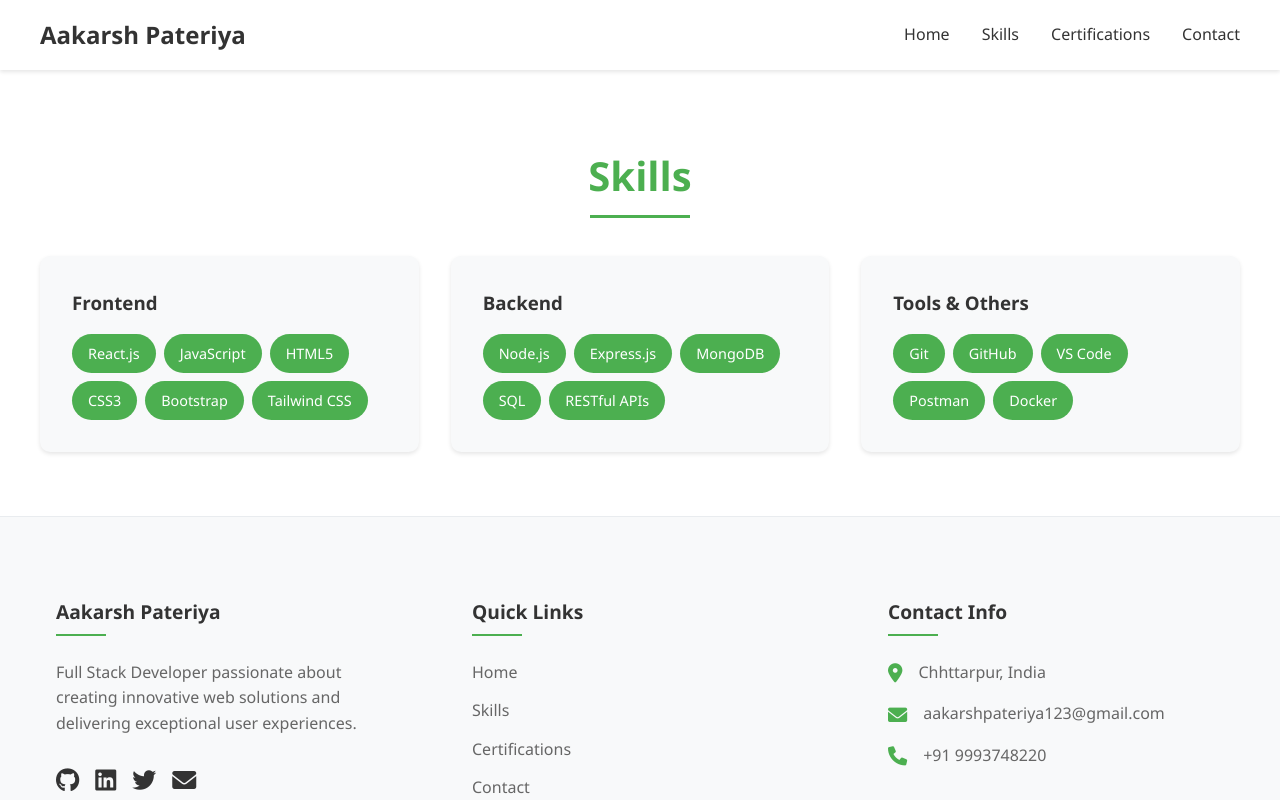
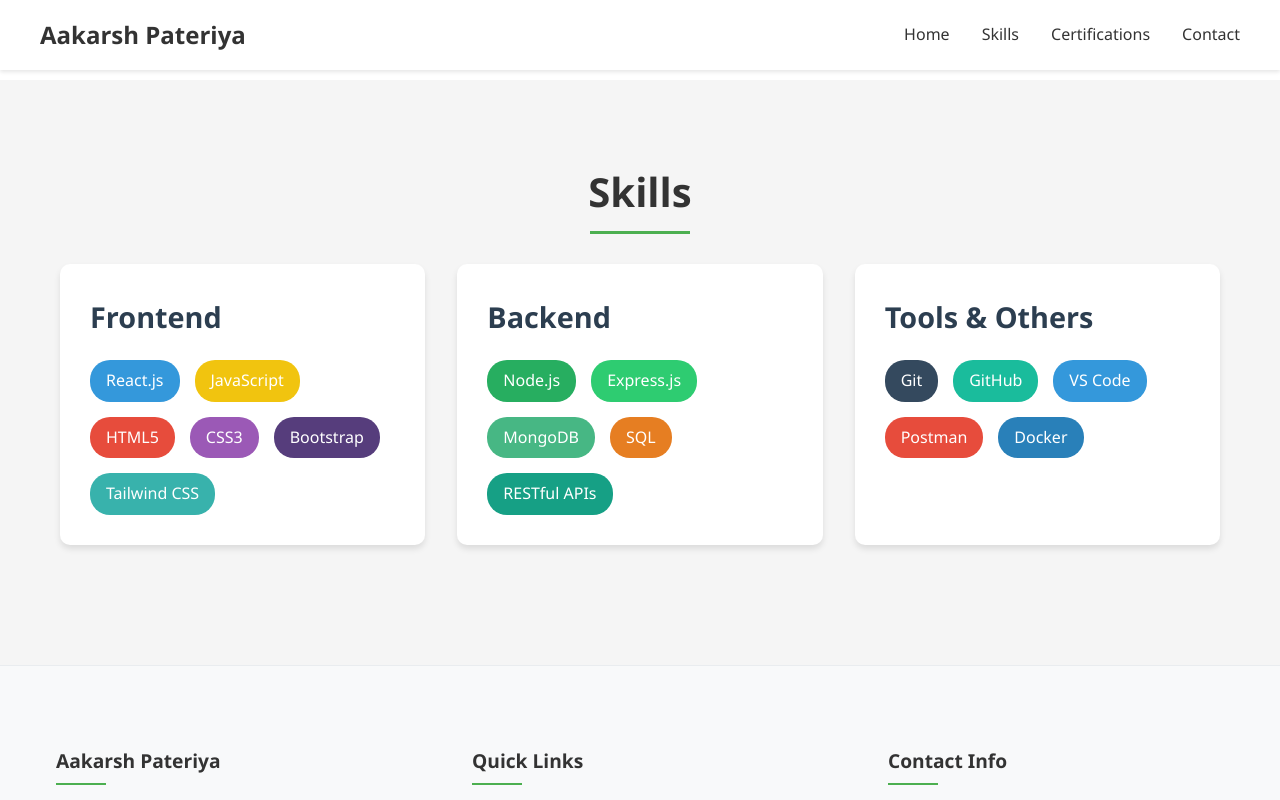
Before and after one commit to aakarshpateriya/PortfolioAakarshPateriya, a React (Vite) app in the folder portfolioAakarshPateriya/: page /skills in a window 1280 px wide. Shown: the top 800 px of the page. Built offline with nearby package versions, Linux system fonts and the light colour scheme.

Commit message:
skills done

```diff
--- a/portfolioAakarshPateriya/src/pages/Skills.jsx
+++ b/portfolioAakarshPateriya/src/pages/Skills.jsx
@@ -3,38 +3,65 @@ import '../App.css';
 
 const Skills = () => {
     return (
-        <section id="skills" className="skills-section">
-            <h2 className="section-title">Skills</h2>
-            <div className="skills-container">
-                <div className="skill-category">
-                    <h3>Frontend</h3>
-                    <div className="skills-list">
-                        <span className="skill-tag">React.js</span>
-                        <span className="skill-tag">JavaScript</span>
-                        <span className="skill-tag">HTML5</span>
-                        <span className="skill-tag">CSS3</span>
-                        <span className="skill-tag">Bootstrap</span>
-                        <span className="skill-tag">Tailwind CSS</span>
+        <section id="skills" className="skills-section" style={{ padding: '80px 0', backgroundColor: '#f5f5f5' }}>
+
+
+
+
+
+
+
+
+
+
+
+            <h2 className="section-title" style={{ textAlign: 'center', marginBottom: '40px', color: '#333', fontSize: '2.5rem' }}>Skills</h2>
+            <div className="skills-container" style={{ maxWidth: '1200px', margin: '0 auto', padding: '0 20px' }}>
+                <div className="skill-category" style={{ marginBottom: '40px', backgroundColor: 'white', padding: '30px', borderRadius: '10px', boxShadow: '0 4px 6px rgba(0,0,0,0.1)' }}>
+                    <h3 style={{ color: '#2c3e50', marginBottom: '20px', fontSize: '1.8rem' }}>Frontend</h3>
+                    <div className="skills-list" style={{ display: 'flex', flexWrap: 'wrap', gap: '15px' }}>
+                        <span className="skill-tag" style={{ backgroundColor: '#3498db', color: 'white', padding: '8px 16px', borderRadius: '20px', fontSize: '1rem', transition: 'transform 0.2s', cursor: 'pointer', ':hover': { transform: 'scale(1.05)' } }}>React.js</span>
+                        <span className="skill-tag" style={{ backgroundColor: '#f1c40f', color: 'white', padding: '8px 16px', borderRadius: '20px', fontSize: '1rem', transition: 'transform 0.2s', cursor: 'pointer' }}>JavaScript</span>
+                        <span className="skill-tag" style={{ backgroundColor: '#e74c3c', color: 'white', padding: '8px 16px', borderRadius: '20px', fontSize: '1rem', transition: 'transform 0.2s', cursor: 'pointer' }}>HTML5</span>
+                        <span className="skill-tag" style={{ backgroundColor: '#9b59b6', color: 'white', padding: '8px 16px', borderRadius: '20px', fontSize: '1rem', transition: 'transform 0.2s', cursor: 'pointer' }}>CSS3</span>
+                        <span className="skill-tag" style={{ backgroundColor: '#563d7c', color: 'white', padding: '8px 16px', borderRadius: '20px', fontSize: '1rem', transition: 'transform 0.2s', cursor: 'pointer' }}>Bootstrap</span>
+                        <span className="skill-tag" style={{ backgroundColor: '#38b2ac', color: 'white', padding: '8px 16px', borderRadius: '20px', fontSize: '1rem', transition: 'transform 0.2s', cursor: 'pointer' }}>Tailwind CSS</span>
                     </div>
                 </div>
-                <div className="skill-category">
-                    <h3>Backend</h3>
-                    <div className="skills-list">
-                        <span className="skill-tag">Node.js</span>
-                        <span className="skill-tag">Express.js</span>
-                        <span className="skill-tag">MongoDB</span>
-                        <span className="skill-tag">SQL</span>
-                        <span className="skill-tag">RESTful APIs</span>
+
+
+
+
+
+
+
+
+                <div className="skill-category" style={{ marginBottom: '40px', backgroundColor: 'white', padding: '30px', borderRadius: '10px', boxShadow: '0 4px 6px rgba(0,0,0,0.1)' }}>
+                    <h3 style={{ color: '#2c3e50', marginBottom: '20px', fontSize: '1.8rem' }}>Backend</h3>
+                    <div className="skills-list" style={{ display: 'flex', flexWrap: 'wrap', gap: '15px' }}>
+                        <span className="skill-tag" style={{ backgroundColor: '#27ae60', color: 'white', padding: '8px 16px', borderRadius: '20px', fontSize: '1rem', transition: 'transform 0.2s', cursor: 'pointer' }}>Node.js</span>
+                        <span className="skill-tag" style={{ backgroundColor: '#2ecc71', color: 'white', padding: '8px 16px', borderRadius: '20px', fontSize: '1rem', transition: 'transform 0.2s', cursor: 'pointer' }}>Express.js</span>
+                        <span className="skill-tag" style={{ backgroundColor: '#47b784', color: 'white', padding: '8px 16px', borderRadius: '20px', fontSize: '1rem', transition: 'transform 0.2s', cursor: 'pointer' }}>MongoDB</span>
+                        <span className="skill-tag" style={{ backgroundColor: '#e67e22', color: 'white', padding: '8px 16px', borderRadius: '20px', fontSize: '1rem', transition: 'transform 0.2s', cursor: 'pointer' }}>SQL</span>
+                        <span className="skill-tag" style={{ backgroundColor: '#16a085', color: 'white', padding: '8px 16px', borderRadius: '20px', fontSize: '1rem', transition: 'transform 0.2s', cursor: 'pointer' }}>RESTful APIs</span>
                     </div>
                 </div>
-                <div className="skill-category">
-                    <h3>Tools & Others</h3>
-                    <div className="skills-list">
-                        <span className="skill-tag">Git</span>
-                        <span className="skill-tag">GitHub</span>
-                        <span className="skill-tag">VS Code</span>
-                        <span className="skill-tag">Postman</span>
-                        <span className="skill-tag">Docker</span>
+
+
+
+
+
+
+
+
+                <div className="skill-category" style={{ marginBottom: '40px', backgroundColor: 'white', padding: '30px', borderRadius: '10px', boxShadow: '0 4px 6px rgba(0,0,0,0.1)' }}>
+                    <h3 style={{ color: '#2c3e50', marginBottom: '20px', fontSize: '1.8rem' }}>Tools & Others</h3>
+                    <div className="skills-list" style={{ display: 'flex', flexWrap: 'wrap', gap: '15px' }}>
+                        <span className="skill-tag" style={{ backgroundColor: '#34495e', color: 'white', padding: '8px 16px', borderRadius: '20px', fontSize: '1rem', transition: 'transform 0.2s', cursor: 'pointer' }}>Git</span>
+                        <span className="skill-tag" style={{ backgroundColor: '#1abc9c', color: 'white', padding: '8px 16px', borderRadius: '20px', fontSize: '1rem', transition: 'transform 0.2s', cursor: 'pointer' }}>GitHub</span>
+                        <span className="skill-tag" style={{ backgroundColor: '#3498db', color: 'white', padding: '8px 16px', borderRadius: '20px', fontSize: '1rem', transition: 'transform 0.2s', cursor: 'pointer' }}>VS Code</span>
+                        <span className="skill-tag" style={{ backgroundColor: '#e74c3c', color: 'white', padding: '8px 16px', borderRadius: '20px', fontSize: '1rem', transition: 'transform 0.2s', cursor: 'pointer' }}>Postman</span>
+                        <span className="skill-tag" style={{ backgroundColor: '#2980b9', color: 'white', padding: '8px 16px', borderRadius: '20px', fontSize: '1rem', transition: 'transform 0.2s', cursor: 'pointer' }}>Docker</span>
                     </div>
                 </div>
             </div>
```
Also changed, not shown: portfolioAakarshPateriya/src/Education.jsx (+0 -20 lines).
